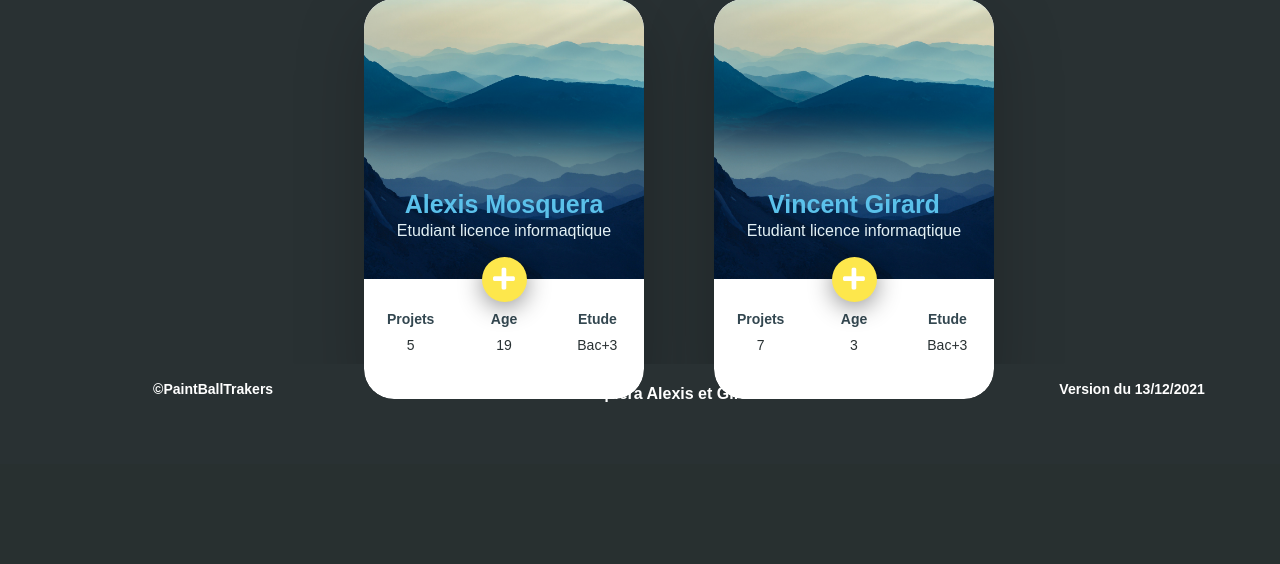
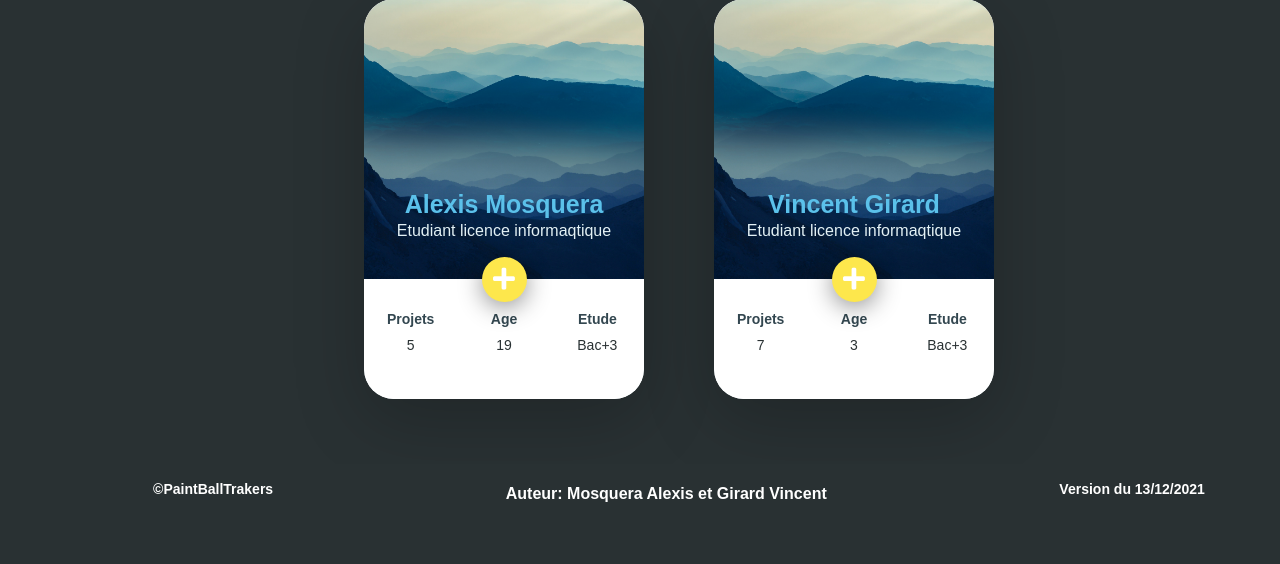
Before and after one commit to Alex6Mos/PaintballTrackers, a PHP site: page /Projet_web/contact.php in a window 1280 px wide. Shown: the part 1080-1644 px from the top of the page. Before the commit the page ends 1482 px from the top, so only its background shows below. Run offline with PHP 8.4, Linux system fonts and the light colour scheme; some libraries are stand-ins or nearby versions.

Commit message:
Mofication 2 reponsive footer

```diff
--- a/styles.css
+++ b/styles.css
@@ -127,7 +127,7 @@ footer {
     background-position: center;
     min-height: 5vw;*/
     position: absolute;
-    bottom: 0;
+    /*bottom: 0;*/
     right: 0;
     left: 0;
     text-align: center;
```
